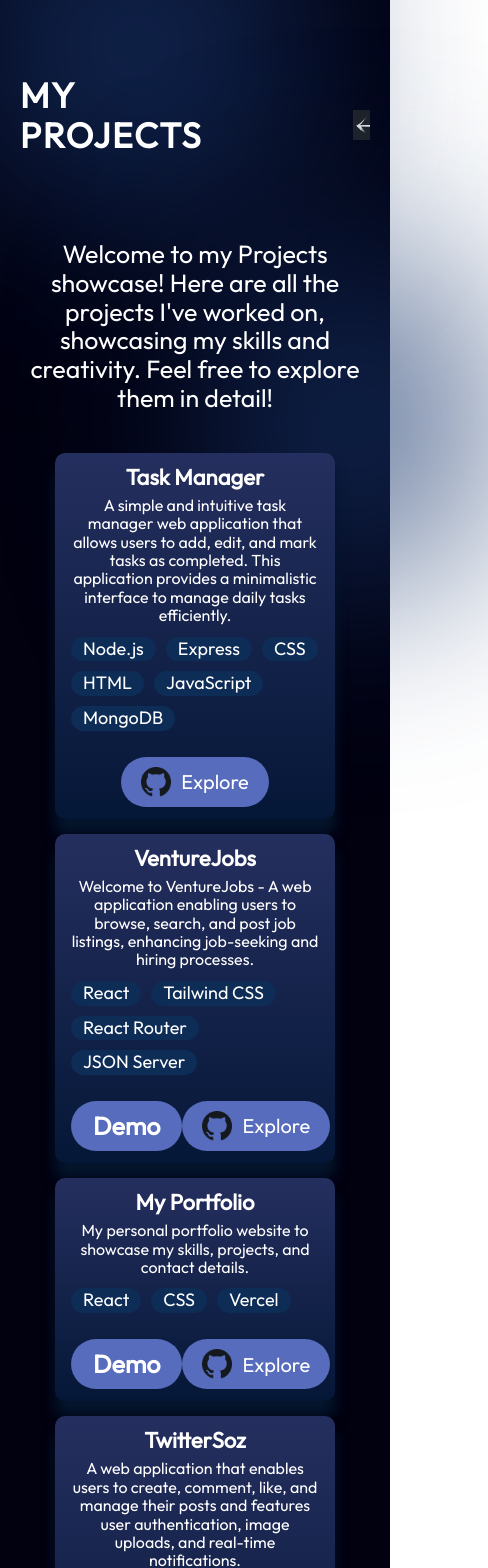
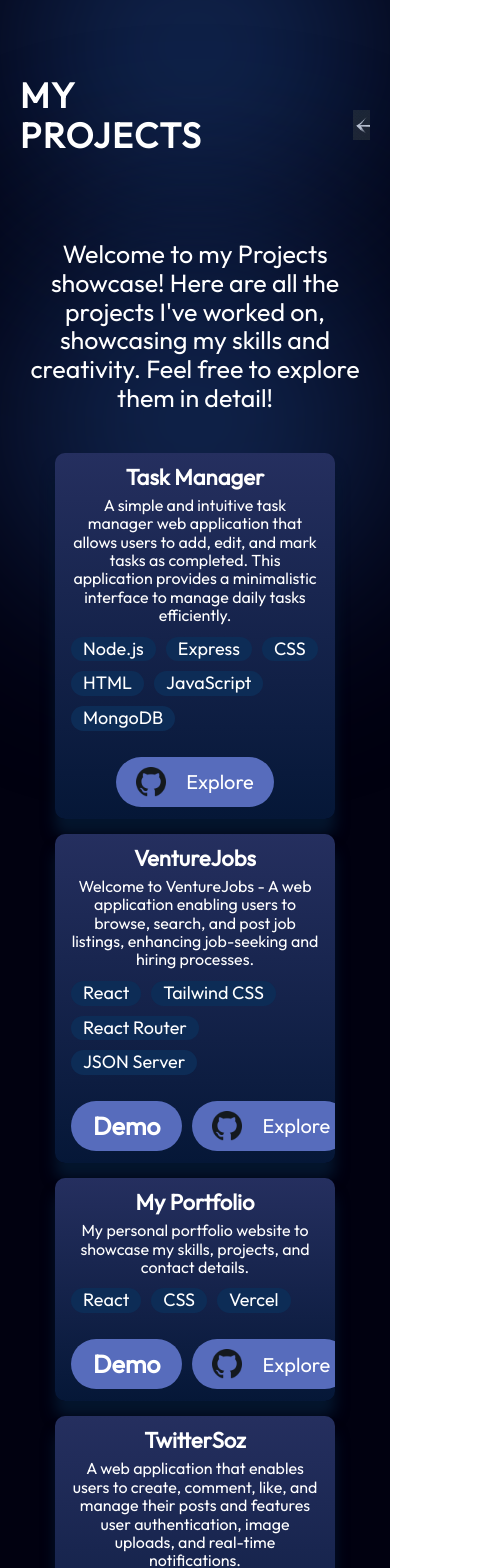
Before and after one commit to Addysd/My-Portfolio, a React (Vite) app: page /all-projects in a window 390 px wide. Shown: the top 1568 px of the page, 488 px wide, since content can reach past the window. Built offline with nearby package versions, Linux system fonts and the light colour scheme.

Commit message:
deploying

```diff
--- a/index.html
+++ b/index.html
@@ -3,7 +3,8 @@
   <head>
     <meta charset="UTF-8" />
     <link rel="icon" type="image/png" href="/favicon/ico" />
-    <meta name="viewport" content="width=device-width, initial-scale=1.0" />
+    <meta name="viewport" content="width=device-width, initial-scale=1.0, maximum-scale=1.0, user-scalable=no">
+
     <title>Adel's Portfolio</title>
   </head>
   <body>
--- a/package.json
+++ b/package.json
@@ -29,7 +29,7 @@
     "eslint-plugin-react-hooks": "^5.0.0",
     "eslint-plugin-react-refresh": "^0.4.14",
     "globals": "^15.12.0",
-    "vite": "^6.0.1"
+    "vite": "^6.0.5"
   },
   "browserslist": [
     "> 0.2%",
--- a/src/App.module.css
+++ b/src/App.module.css
@@ -1,6 +1,6 @@
 @import "./vars.css";
 
-.App{
+.App {
     background-color: var(--color-bg);
     width: 100%;
     height: 100%;
--- a/src/components/Contacts/Contacts.module.css
+++ b/src/components/Contacts/Contacts.module.css
@@ -1,56 +1,44 @@
-@import "../../vars.css";
-
 .container {
   color: var(--color-text);
-  margin-top: 120px;
+  margin-top: 100px; /* Reduced from 120px */
   background: rgb(23, 42, 76);
   display: flex;
-  flex-direction: row; /* Keeping text and links in a vertical stack */
+  flex-direction: row;
   justify-content: center;
   align-items: center;
   width: 100vw;
-  padding: 20px 10%;
+  padding: 15px 8%; /* Reduced padding */
 }
 
 .text h2 {
-  font-size: 35px;
+  font-size: 30px; /* Reduced from 35px */
   margin-top: 20px;
   font-weight: 700;
-  letter-spacing: 4px;
+  letter-spacing: 3px; /* Reduced letter-spacing */
 }
 
 .text p {
-  font-size: 25px;
-  font-weight: 400;
-  letter-spacing: 2px;
+  font-size: 20px; /* Reduced from 25px */
 }
 
 .links {
   display: flex;
-  margin-left: 90px;
+  margin-left: 60px; /* Reduced from 90px */
   justify-content: center;
   align-items: center;
   list-style: none;
-  gap: 30px;
-  margin-top: 20px;
-}
-
-.link {
-  display: flex;
-  justify-content: center;
-  align-items: center;
+  gap: 20px; /* Reduced gap */
 }
 
 .link img {
-  width: 40px;
-  height: 40px;
-  object-fit: contain;
+  width: 35px; /* Reduced from 40px */
+  height: 35px;
 }
 
 @media screen and (max-width: 830px) {
   .container {
     flex-direction: column;
-    gap: 23px;
+    gap: 20px; /* Reduced gap */
   }
 
   .text {
--- a/src/components/Hero/Hero.module.css
+++ b/src/components/Hero/Hero.module.css
@@ -5,7 +5,7 @@
   display: flex;
   align-items: center;
   justify-content: space-between;
-  margin-top: 49px;
+  margin-top: 40px;
   z-index: 1;
   margin-left: 10%;
   margin-right: 10%;
--- a/src/components/Projects/AllProjects.module.css
+++ b/src/components/Projects/AllProjects.module.css
@@ -1,13 +1,13 @@
 * {
   box-sizing: border-box; /* Ensure padding and border don't affect width/height */
 }
-
 body, html {
   margin: 0;
   padding: 0;
   width: 100%;
-  overflow-x: hidden; /* Prevent horizontal scroll */
+  overflow-x: hidden;
 }
+
 
 .container {
   margin: 20px auto;
@@ -15,6 +15,8 @@ body, html {
   z-index: 0;
   color: var(--color-text);
   max-width: 1200px;
+  box-sizing: border-box;
+  overflow-x: hidden;
 
 }
 
@@ -24,6 +26,8 @@ body, html {
   align-items: center;
   margin-bottom: 30px;
   z-index: 2;
+  width: 100%;
+  overflow-x: hidden;
 }
 
 .Wrap {
@@ -48,9 +52,6 @@ body, html {
   height: auto; /* Allow height to adjust automatically */
   position: relative;
   z-index: 1;
-}.projects, .header {
-  width: 100%;
-  overflow-x: hidden;
 }
 
 .backOption {
@@ -93,6 +94,9 @@ body, html {
   justify-content: center;
   z-index: 2;
   position: relative;
+  max-width: 100%;
+  box-sizing: border-box;
+  overflow-x: hidden;
 }
 
 .topBlur {
@@ -136,4 +140,11 @@ body, html {
   .projects {
     width: 100%;
   }
+  .topBlur, .bottomBlur {
+    width: 100%;
+    height: auto;
+    left: 0;
+    right: 0;
+    border-radius: 50%; /* Adjust shape if necessary */
+  }
 }
--- a/src/components/Projects/ProjectCard.module.css
+++ b/src/components/Projects/ProjectCard.module.css
@@ -50,6 +50,7 @@
   width: 100%;
   margin-top: 26px;
   display: flex;
+  gap: 10px;
   justify-content: space-around;
 }
 
@@ -71,6 +72,7 @@
   padding: 10px 20px;
   background-color: var(--color-primary);
   color: #fff;
+  gap: 10px;
   text-decoration: none;
   border-radius: 100px;
   transition: background-color 0.3s;
--- a/src/data/projects.json
+++ b/src/data/projects.json
@@ -20,7 +20,7 @@
     "imageSrc": "projects/travel_management.png",
     "description": "My personal portfolio website to showcase my skills, projects, and contact details.",
     "skills": ["React", "CSS","Vercel"],
-     "demo": "my-portfolio-eight-pearl-68.vercel.app/",
+     "demo": "https://adelportfolio.vercel.app/",
     "source": "https://github.com/Addysd/My-Portfolio"
   },
   {
```
Also changed, not shown: 1 other file (tests, documents, lock files or other folders).
